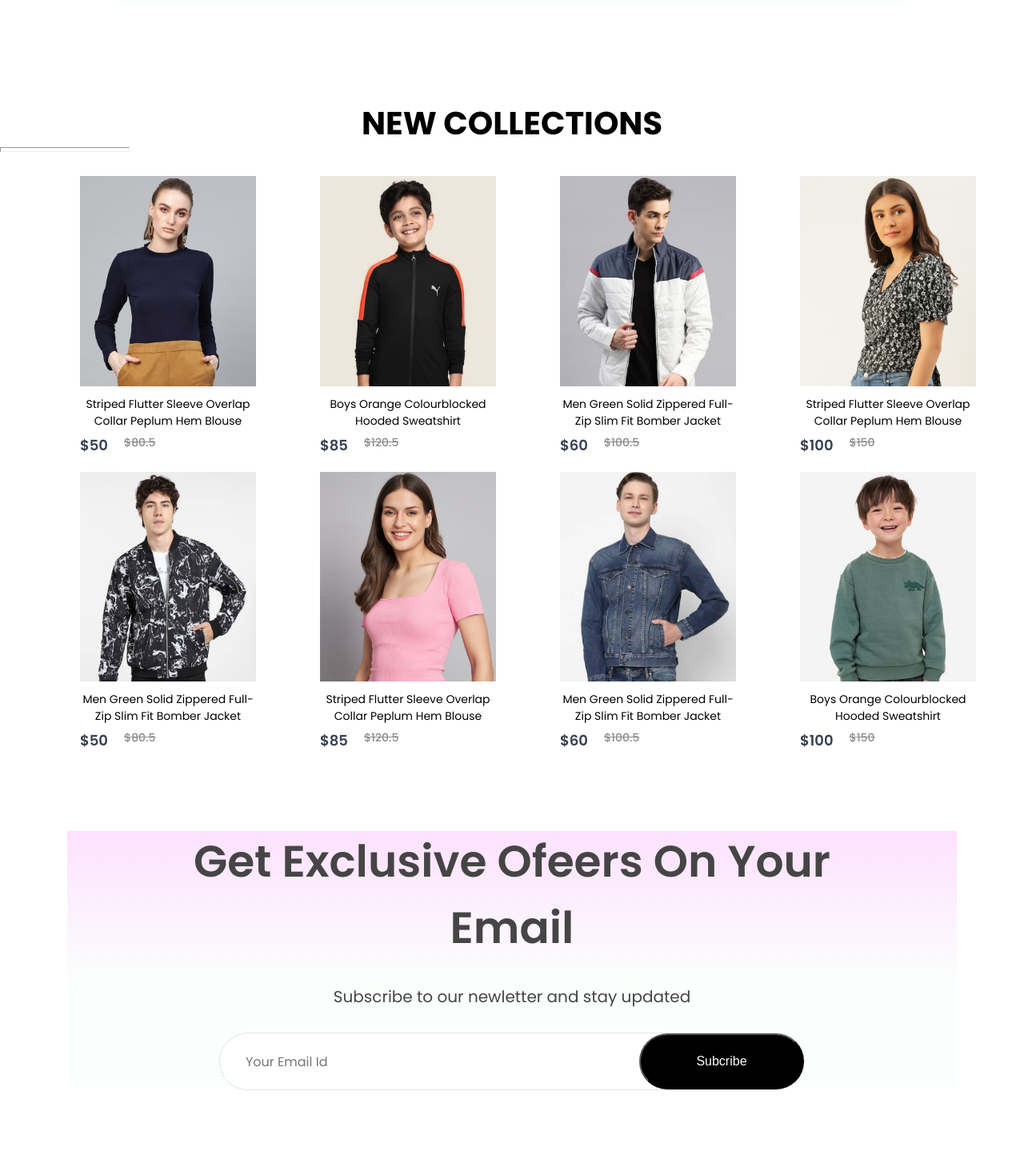
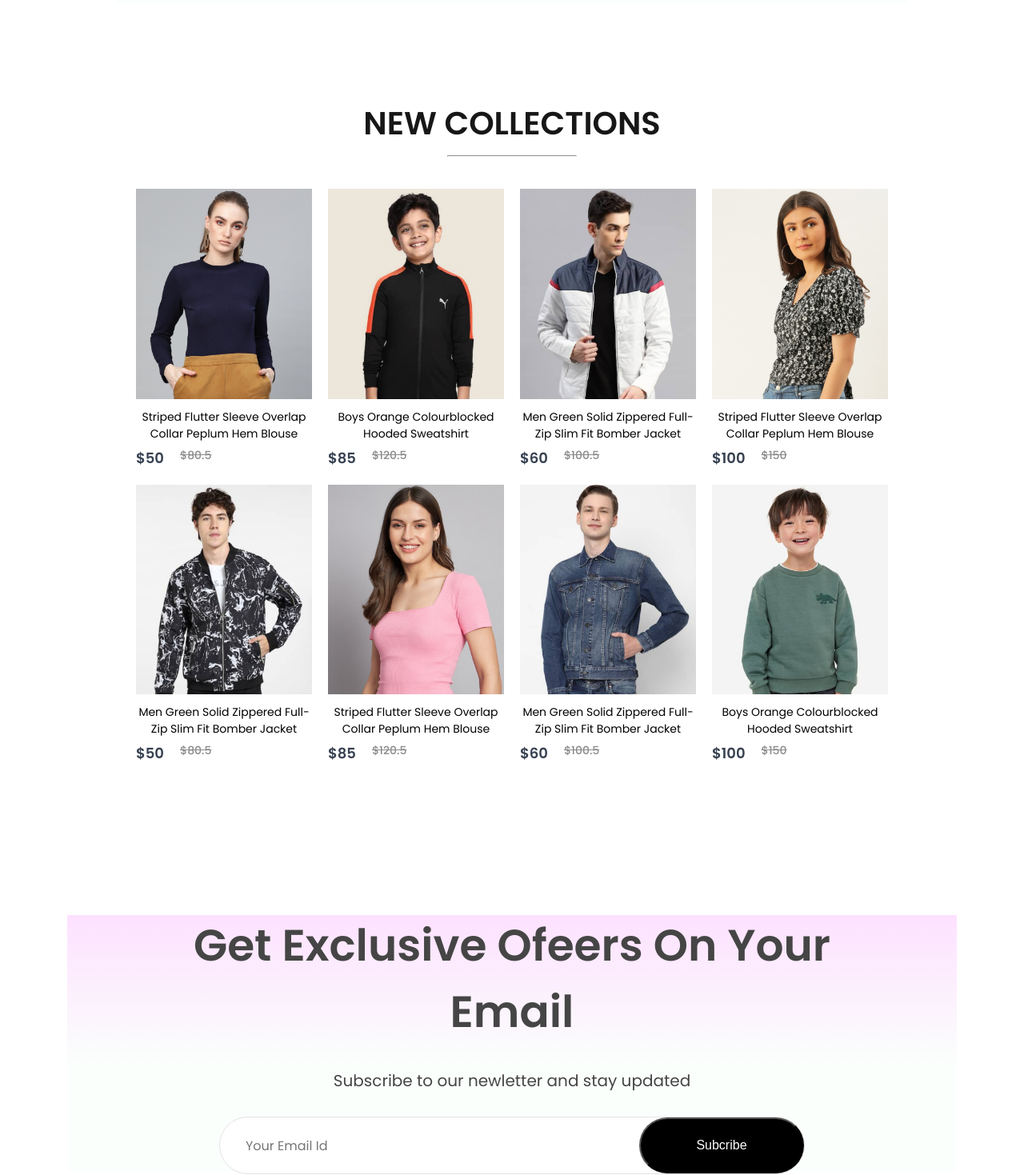
Before and after one commit to Erdiansyah205/e-commerce-react-js-tugas, a React (Create React App) app: page / in a window 1280 px wide. Shown: the part 1909-3378 px from the top of the page at 80% size. Built offline with nearby package versions, Linux system fonts and the light colour scheme.

Commit message:
mengexplore dan selalu memperbaiki posisi yang tidak sesuai

```diff
--- a/src/Components/NewCollections/NewCollections.css
+++ b/src/Components/NewCollections/NewCollections.css
@@ -1,17 +1,18 @@
-.new-colections {
+.new-collections {
   display: flex;
   flex-direction: column;
   align-items: center;
   gap: 10px;
+  height: 90vh;
 }
 
-.new-colections h1 {
+.new-collections h1 {
   color: #171717;
   font-size: 50px;
   font-weight: 600;
 }
 
-.new-colections hr {
+.new-collections hr {
   width: 200px;
   height: 6px;
   border-radius: 10px;
@@ -21,9 +22,8 @@
 .collections {
   display: grid;
   grid-template-columns: 1fr 1fr 1fr 1fr;
-  padding-left: 100px;
   margin-top: 50px;
-  gap: 10px;
+  gap: 30px;
 }
 
 @media (max-width: 1280px) {
--- a/src/Components/NewCollections/NewCollections.jsx
+++ b/src/Components/NewCollections/NewCollections.jsx
@@ -1,6 +1,6 @@
 import React from 'react'
 import './NewCollections.css'
-import new_collections from '../../Assets/new_collections'
+import new_collection from '../../Assets/new_collections'
 import Item from '../../Components/Item/Items'
 
 const NewCollections = () => {
@@ -9,7 +9,7 @@ const NewCollections = () => {
         <h1>NEW COLLECTIONS</h1>
         <hr />
         <div className="collections">
-            {new_collections.map((item,i)=>{
+            {new_collection.map((item,i)=>{
                 return <Item key={i} id={item.id} name={item.name} image={item.image} new_price={item.new_price} old_price={item.old_price}/>
             })}
         </div>
--- a/src/Components/NewLetter/NewLetter.css
+++ b/src/Components/NewsLetter/NewsLetter.css
@@ -7,10 +7,9 @@
   justify-content: center;
   margin: auto;
   padding: 0px 140px;
-  margin-bottom: 150px;
   background: linear-gradient(180deg, #fde1ff 0%, #e1ffea22 60%);
   gap: 30px;
-  margin-top: 100px;
+  margin-top: 300px;
 }
 
 .newsletter h1 {
@@ -54,3 +53,7 @@
     font-size: 16px;
     cursor: pointer;
 }
+
+.newsletter div button:hover {
+  background-color: indigo;
+}
--- a/src/Components/NewLetter/NewLetter.jsx
+++ b/src/Components/NewsLetter/NewsLetter.jsx
@@ -1,7 +1,7 @@
 import React from 'react'
-import './NewLetter.css'
+import './NewsLetter.css'
 
-const NewLetter = () => {
+const NewsLetter = () => {
   return (
     <div className='newsletter'>
         <h1>Get Exclusive Ofeers On Your Email</h1>
@@ -14,4 +14,4 @@ const NewLetter = () => {
   )
 }
 
-export default NewLetter
+export default NewsLetter
--- a/src/Pages/Shop.jsx
+++ b/src/Pages/Shop.jsx
@@ -3,7 +3,7 @@ import Hero from "../Components/Hero/Hero";
 import Popular from '../Components/Popular/Popular'
 import Offers from '../Components/Offers/Offers'
 import NewCollections from "../Components/NewCollections/NewCollections";
-import NewLetter from "../Components/NewLetter/NewLetter";
+import NewsLetter from "../Components/NewsLetter/NewsLetter";
 
 const Shop = () => {
   return (
@@ -12,7 +12,7 @@ const Shop = () => {
       <Popular />
       <Offers />
       <NewCollections />
-      <NewLetter />
+      <NewsLetter />
     </div>
   );
 };
```
